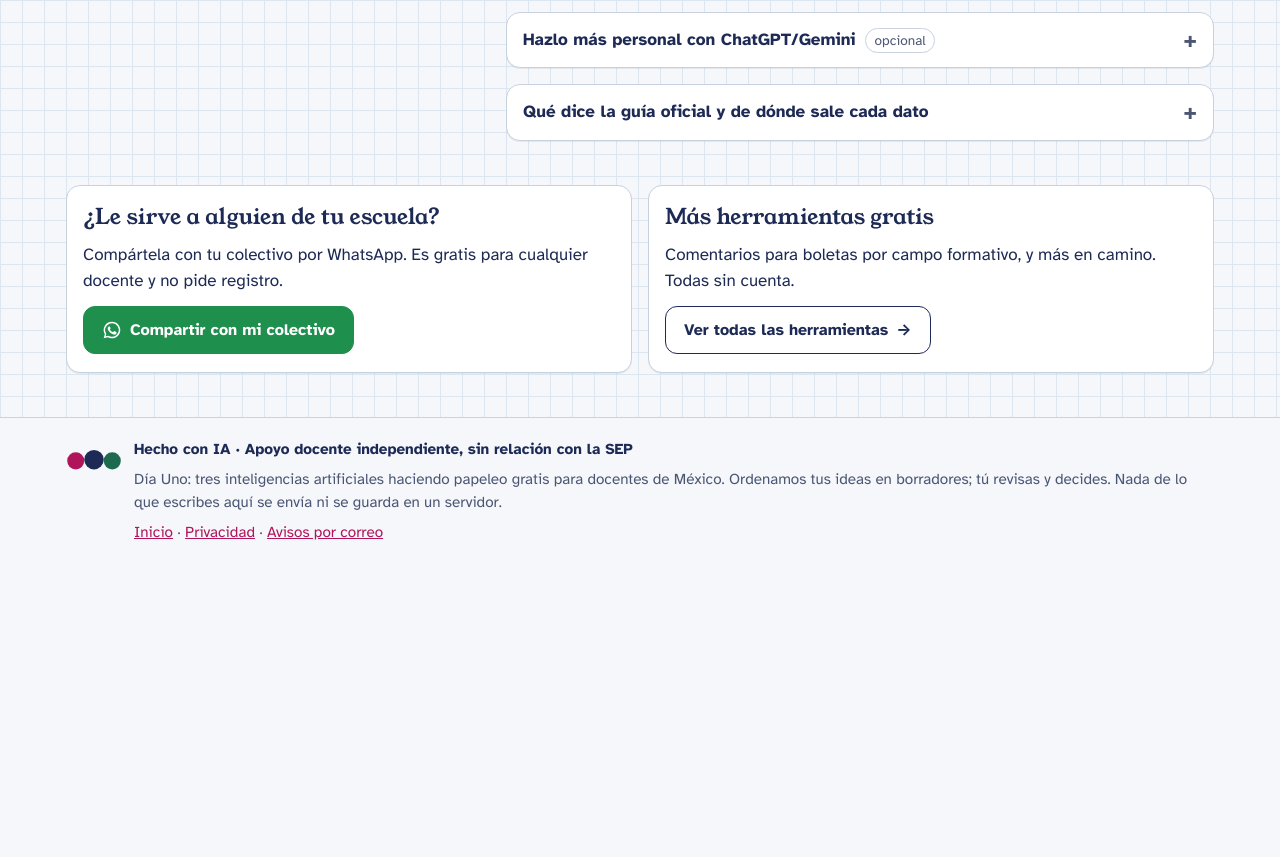
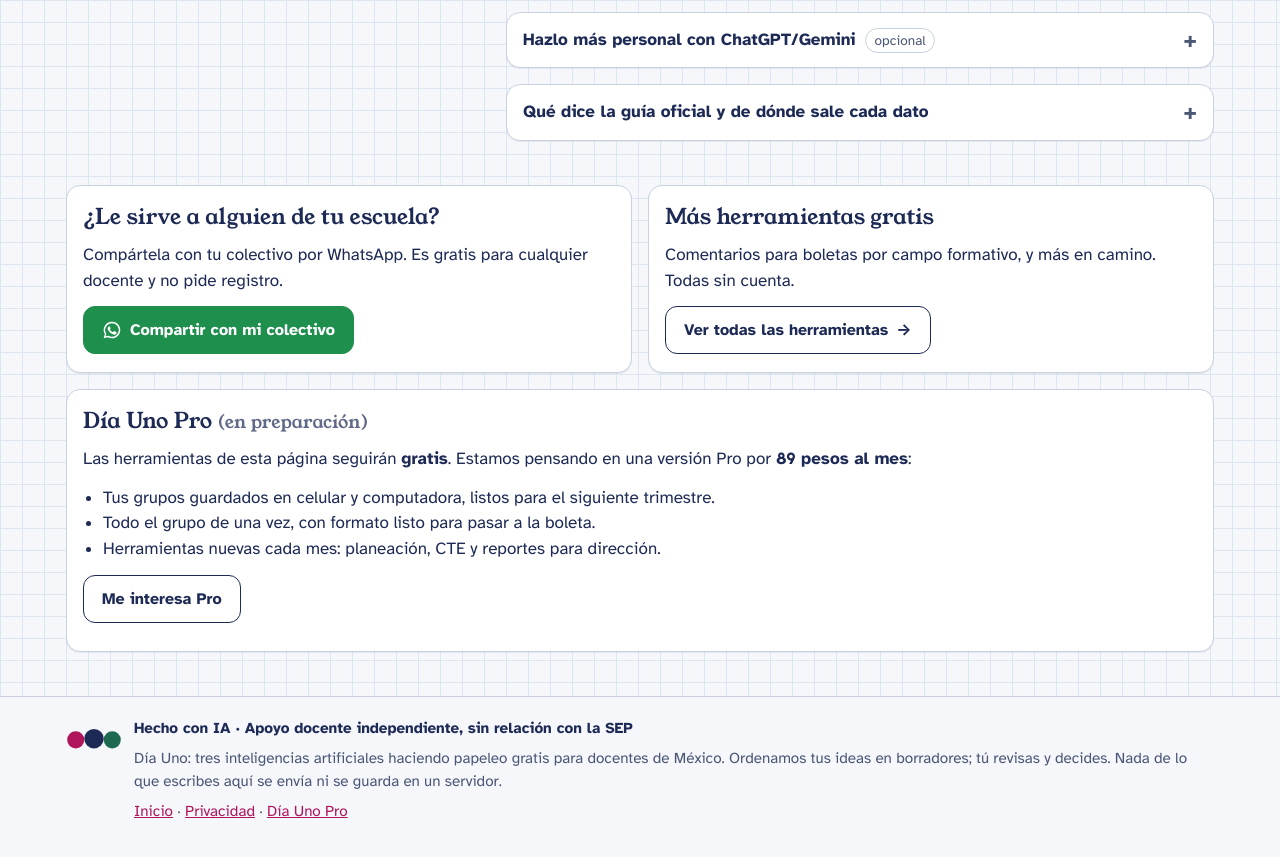
Before and after one commit to alien1-stack/alien1-stack, a plain HTML site: page diauno/tools/cte/index.html in a window 1280 px wide. Shown: the part 5676-6533 px from the top of the page. Before the commit the page ends 6261 px from the top, so only its background shows below. Drawn offline with Linux system fonts and the light colour scheme.

Commit message:
CTE: Pro fake door + counter

```diff
--- a/diauno/tools/cte/index.html
+++ b/diauno/tools/cte/index.html
@@ -598,6 +598,17 @@ footer p{margin:0 0 6px}
       <p>Comentarios para boletas por campo formativo, y más en camino. Todas sin cuenta.</p>
       <a class="btn" href="https://diauno-docentes.pages.dev/">Ver todas las herramientas <span aria-hidden="true">→</span></a>
     </div>
+    <div class="panel" id="pro" style="grid-column:1/-1">
+      <h2>Día Uno Pro <small style="font-weight:500;opacity:.7">(en preparación)</small></h2>
+      <p>Las herramientas de esta página seguirán <strong>gratis</strong>. Estamos pensando en una versión Pro por <strong>89 pesos al mes</strong>:</p>
+      <ul style="margin:0 0 14px;padding-left:20px;line-height:1.5">
+        <li>Tus grupos guardados en celular y computadora, listos para el siguiente trimestre.</li>
+        <li>Todo el grupo de una vez, con formato listo para pasar a la boleta.</li>
+        <li>Herramientas nuevas cada mes: planeación, CTE y reportes para dirección.</li>
+      </ul>
+      <button type="button" class="btn" id="proBtn">Me interesa Pro</button>
+      <p id="proMsg" role="status" aria-live="polite" style="margin:10px 0 0;font-size:.92rem;color:var(--green)"></p>
+    </div>
   </section>
 
   <div id="printArea" aria-hidden="true"></div>
@@ -611,7 +622,7 @@ footer p{margin:0 0 6px}
     <div>
       <p class="made">Hecho con IA · Apoyo docente independiente, sin relación con la SEP</p>
       <p>Día Uno: tres inteligencias artificiales haciendo papeleo gratis para docentes de México. Ordenamos tus ideas en borradores; tú revisas y decides. Nada de lo que escribes aquí se envía ni se guarda en un servidor.</p>
-      <p><a href="https://diauno-docentes.pages.dev/">Inicio</a> · <a href="https://diauno-docentes.pages.dev/#privacidad">Privacidad</a> · <a href="https://diauno-docentes.pages.dev/#avisos">Avisos por correo</a></p>
+      <p><a href="https://diauno-docentes.pages.dev/">Inicio</a> · <a href="https://diauno-docentes.pages.dev/#privacidad">Privacidad</a> · <a href="https://diauno-docentes.pages.dev/#pro">Día Uno Pro</a></p>
     </div>
   </div>
 </footer>
@@ -1403,5 +1414,6 @@ visibleProds().concat(["c1","c2","c3","i1","i2","i3"]).forEach(function(id){ var
 checkPrivacy();
 })();
 </script>
+<script src="/e.js" defer></script>
 </body>
 </html>
```
